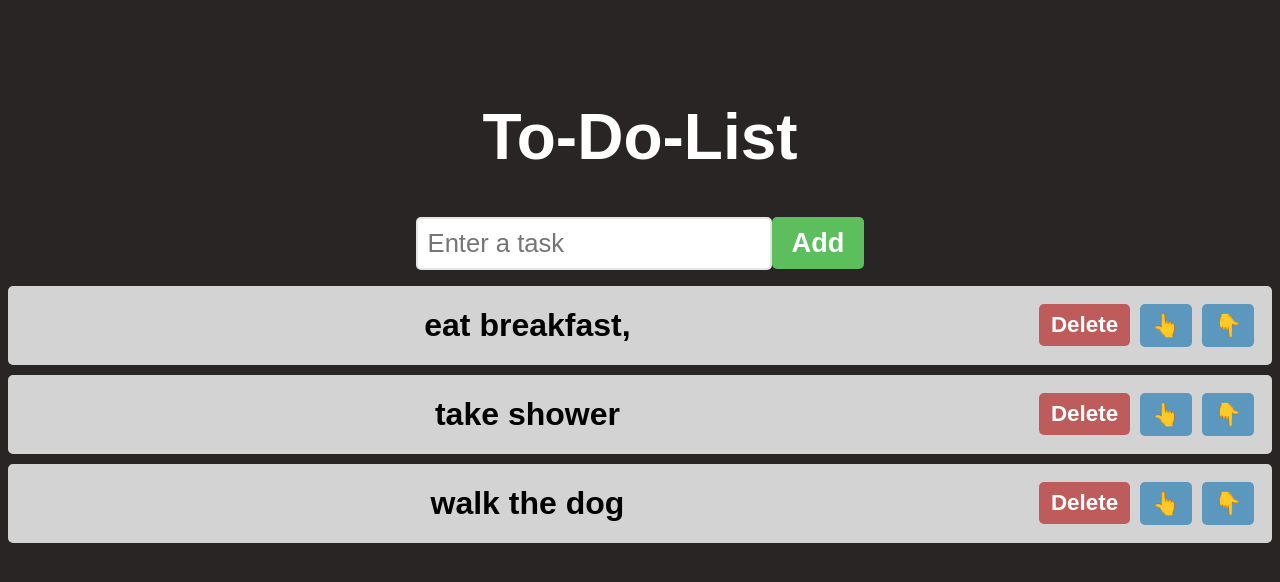
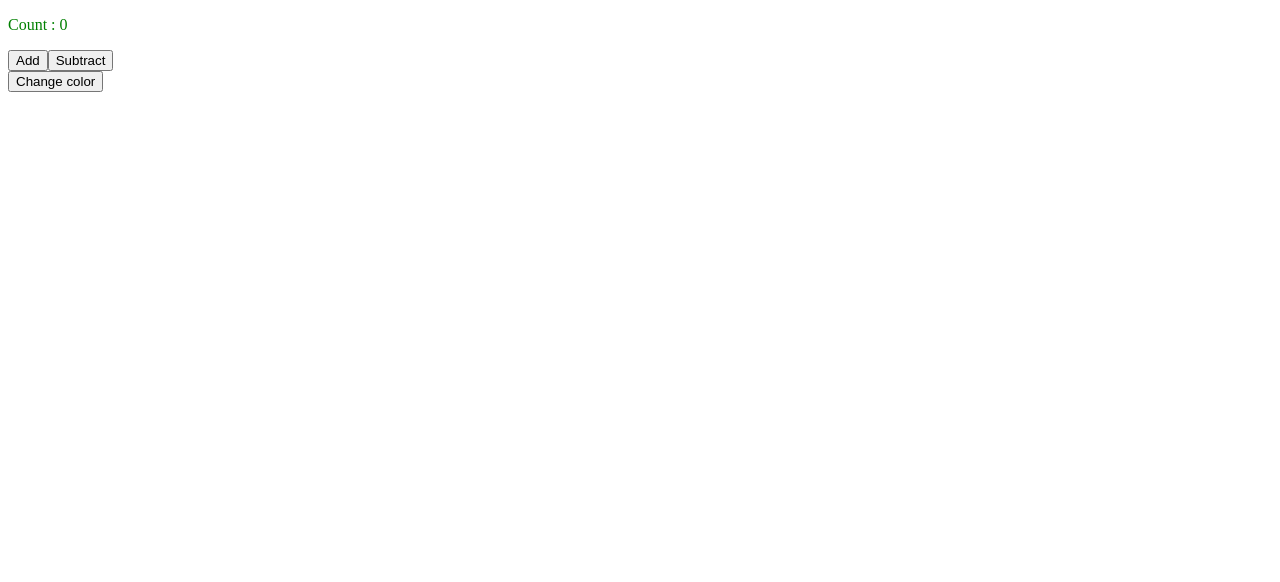
Before and after one commit to Daddanoy/react-course, a React (Vite) app in the folder my-react-ap/: page / in a window 1280 px wide. Shown: the top 582 px of the page. Built offline with nearby package versions, Linux system fonts and the light colour scheme.

Commit message:
USEEFFECT ON COLOR SCHEME

```diff
--- a/my-react-ap/src/App.jsx
+++ b/my-react-ap/src/App.jsx
@@ -1,4 +1,5 @@
-import ToDoList from "./ToDoList"
+
+import MyComponent from "./useEffect"
 
 
 function App() {
@@ -7,7 +8,7 @@
 
 return(<>
 
-<ToDoList />
+<MyComponent />
 
 </>)
 }
--- /dev/null
+++ b/my-react-ap/src/useEffect.jsx
@@ -0,0 +1,38 @@
+import React, {useState, useEffect} from 'react'
+
+//1.useEffect(()=> {})        //Runs after every re-render
+// 2.useEffect(()=> {},[])    //Runs only on mount
+// 3.useEffect(()=> {}, [value]) // Runs on mount + when value changes
+
+function MyComponent(){
+
+const [count, setCount] = useState(0);
+const [color, setColor] = useState('green')
+
+useEffect(()=>{
+  document.title = `Count : ${count} ${color}`
+},[count,color]);// do this code only when counts value updates. basically side code
+
+function addCount(){
+  setCount(c=> c+1)
+}
+
+function subtractCount(){
+  setCount(c=> c - 1)
+}
+
+function changeColor(){
+  setColor(c=> c === 'green'? 'red' : 'green')
+}
+
+  return( <>
+  <p style={{color: color}}>Count : {count}</p>
+  <button onClick={addCount}>Add</button>
+  <button onClick = {subtractCount}>Subtract</button><br/>
+  <button onClick={changeColor}>Change color</button>
+
+  </>)
+
+  }
+
+  export default MyComponent
```
Also changed, not shown: my-react-ap/src/index.css (+6 -1 lines).
